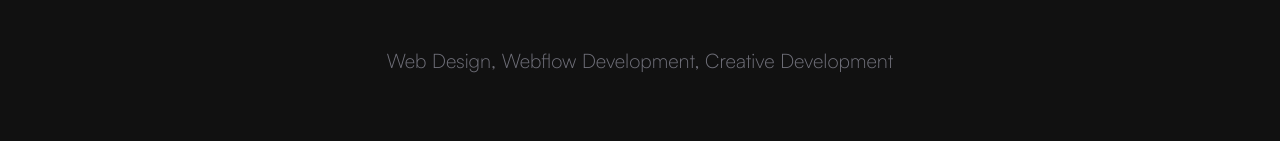
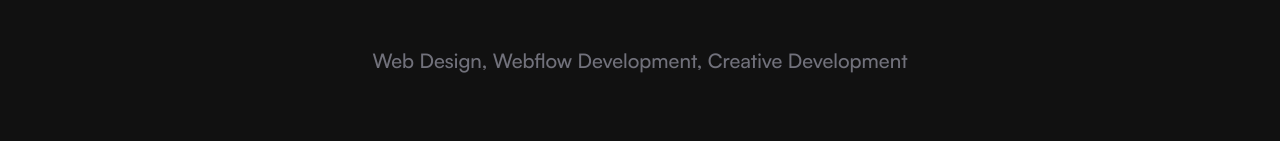
Before and after one commit to Harshu-69/Refokus-Clone, a React (Vite) app: page / in a window 1280 px wide. Shown: the part 541-682 px from the top of the page. Built offline with nearby package versions, Linux system fonts and the light colour scheme.

Commit message:
font changes

```diff
--- a/src/components/Navbar.jsx
+++ b/src/components/Navbar.jsx
@@ -12,7 +12,7 @@
         <div className="links flex gap-14  ">
           {["Home", "Work", "Carriers", "", "News"].map((elem, index) =>
             elem.length === 0 ? (
-              <span key={index} className="w-[.1px]  h-5 bg-zinc-700"> </span>
+              <span key={index} className="w-[.1px] h-5 bg-zinc-700"> </span>
             ) : (
               <NavLink
                 className=" flex text-sm items-center text-white gap-1 "
--- a/src/components/Work.jsx
+++ b/src/components/Work.jsx
@@ -92,8 +92,8 @@
           work
         </h1>
         <p
-          className="text-xl font-regular font-md text-zinc-500 text-center font- leading-none"
-          // style={{ fontFamily: "font-md" }}
+          className="text-xl font-regular  text-zinc-500 text-center font- leading-none"
+          style={{ fontFamily: "font-md" }}
         >
           Web Design, Webflow Development, Creative Development
         </p>
--- a/tailwind.config.js
+++ /dev/null
@@ -1,13 +0,0 @@
-/** @type {import('tailwindcss').Config} */
-module.exports = {
-  content: ["./src/**/*.{js,jsx,ts,tsx}"],
-  theme: {
-    extend: {
-      fontFamily: {
-        lig: ["font-lig", "sans-serif"],
-        md: ["font-md", "sans-serif"],
-      },
-    },
-  },
-  plugins: [],
-};
```
